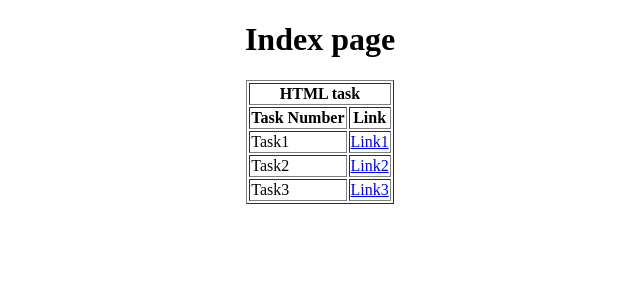
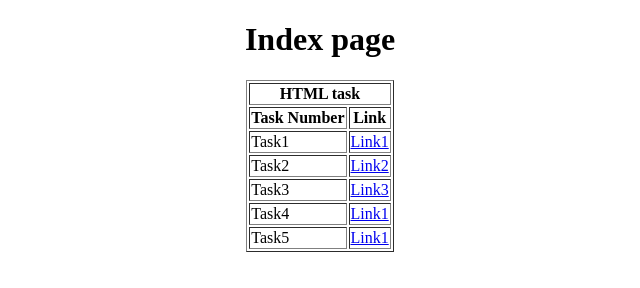
Before and after one commit to Ishrell/Mern, a plain HTML site: page index.html in a window 1280 px wide. Shown: the whole page, without its empty margins (320-960 px from the left). Drawn offline with Linux system fonts and the light colour scheme.

Commit message:
Update index.html

```diff
--- a/index.html
+++ b/index.html
@@ -29,6 +29,14 @@
                 <td>Task3</td>
                 <td><a href="./Task3.html">Link3</a></td>
             </tr>
+              <tr>
+                <td>Task4</td>
+                <td><a href="./Task4.html">Link1</a></td>
+            </tr>
+              <tr>
+                <td>Task5</td>
+                <td><a href="./Task5.html">Link1</a></td>
+            </tr>
         </table>
     </center>
 </body>
```
